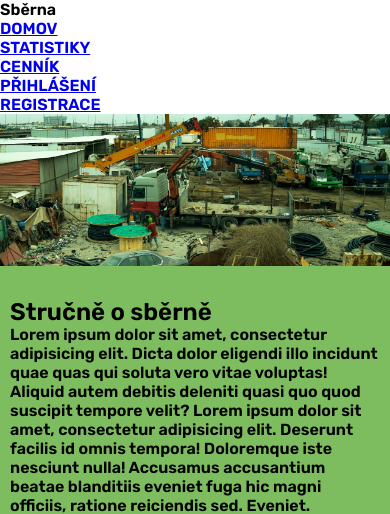
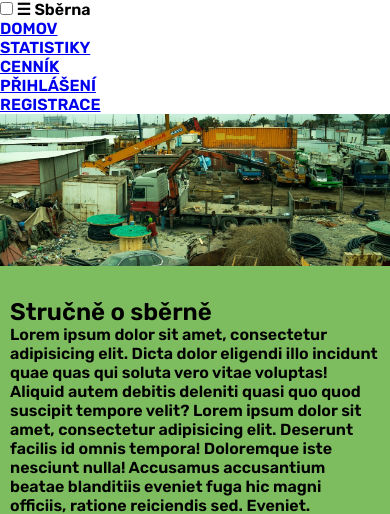
Before and after one commit to v-kollar/junkyard-website, a Flask app: page / in a window 390 px wide. Shown: the top 514 px of the page. Run offline with Flask 2, Linux system fonts and the light colour scheme.

Commit message:
Přidání hhamburger tlačítka do navigace

```diff
--- a/src/templates/nav.jinja2
+++ b/src/templates/nav.jinja2
@@ -1,5 +1,9 @@
 {% block nav %}
     <nav>
+        <input type="checkbox" id="check">
+        <label for="check" class="checkbtn">
+        &#9776;
+        </label>
         <label class="logo">Sběrna</label>
         <ul>
             <li><a href="{{ url_for('home') }}">DOMOV</a></li>
```
